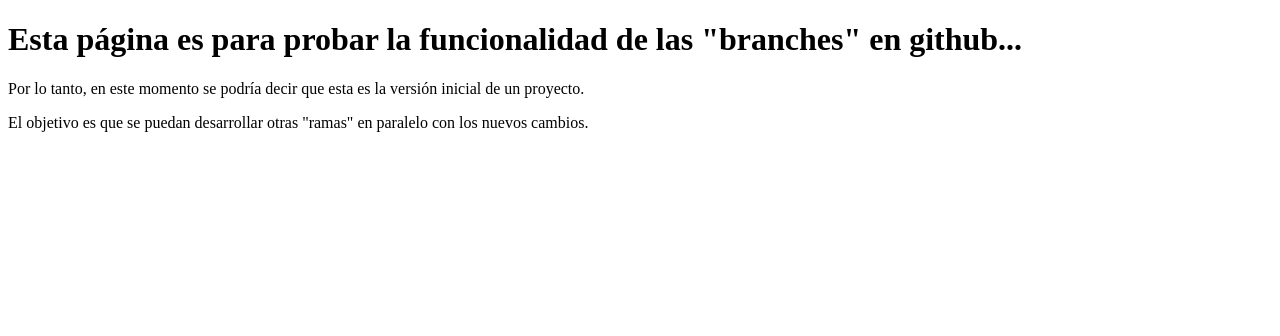
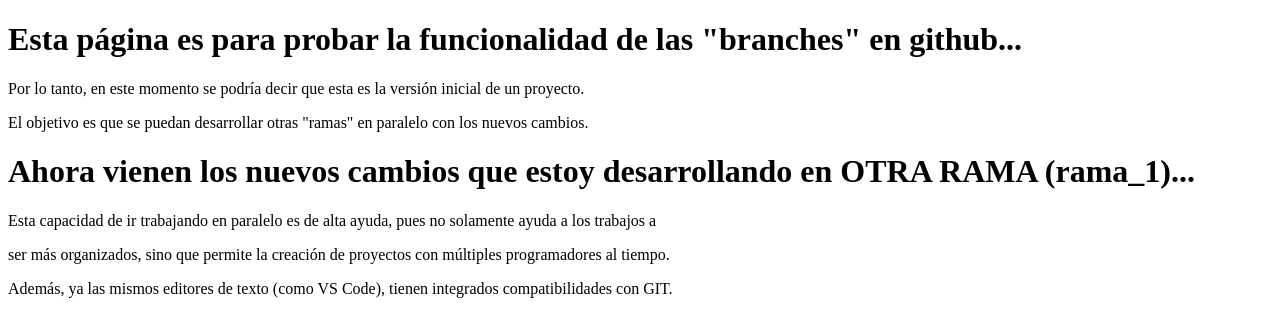
Before and after one commit to san99tiago/WEB_STANFORD, a plain HTML site: page CURSO_04_BRANCHES/index_01_branches.html in a window 1280 px wide. Drawn offline with Linux system fonts and the light colour scheme.

Commit message:
nuevos cambios en rama_1

```diff
--- a/CURSO_04_BRANCHES/index_01_branches.html
+++ b/CURSO_04_BRANCHES/index_01_branches.html
@@ -10,6 +10,10 @@
         <p>Por lo tanto, en este momento se podría decir que esta es la versión inicial de un proyecto.</p>
         <p>El objetivo es que se puedan desarrollar otras "ramas" en paralelo con los nuevos cambios.</p>
 
+        <h1>Ahora vienen los nuevos cambios que estoy desarrollando en OTRA RAMA (rama_1)...</h1>
+        <p>Esta capacidad de ir trabajando en paralelo es de alta ayuda, pues no solamente ayuda a los trabajos a </p>
+        <p>ser más organizados, sino que permite la creación de proyectos con múltiples programadores al tiempo.</p>
+        <p>Además, ya las mismos editores de texto (como VS Code), tienen integrados compatibilidades con GIT.</p>
 
     </body>
 </html>
```
